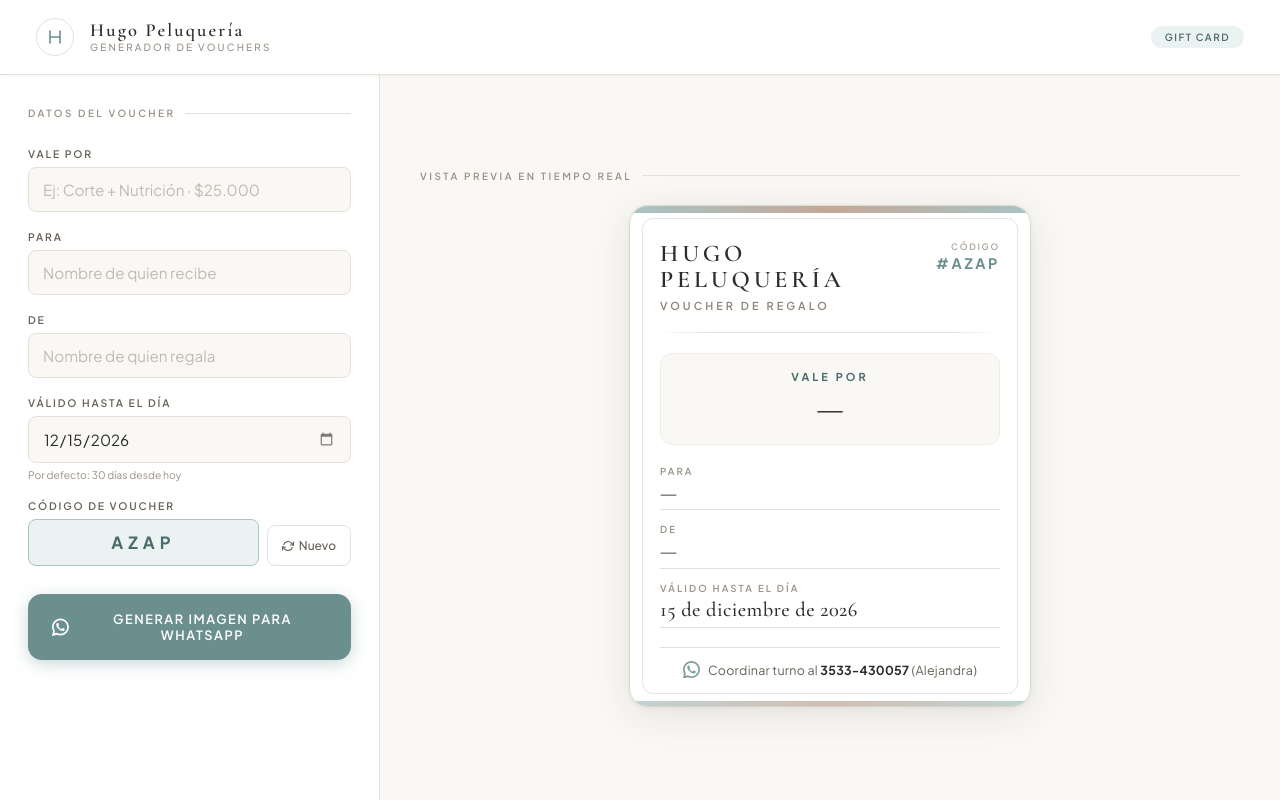
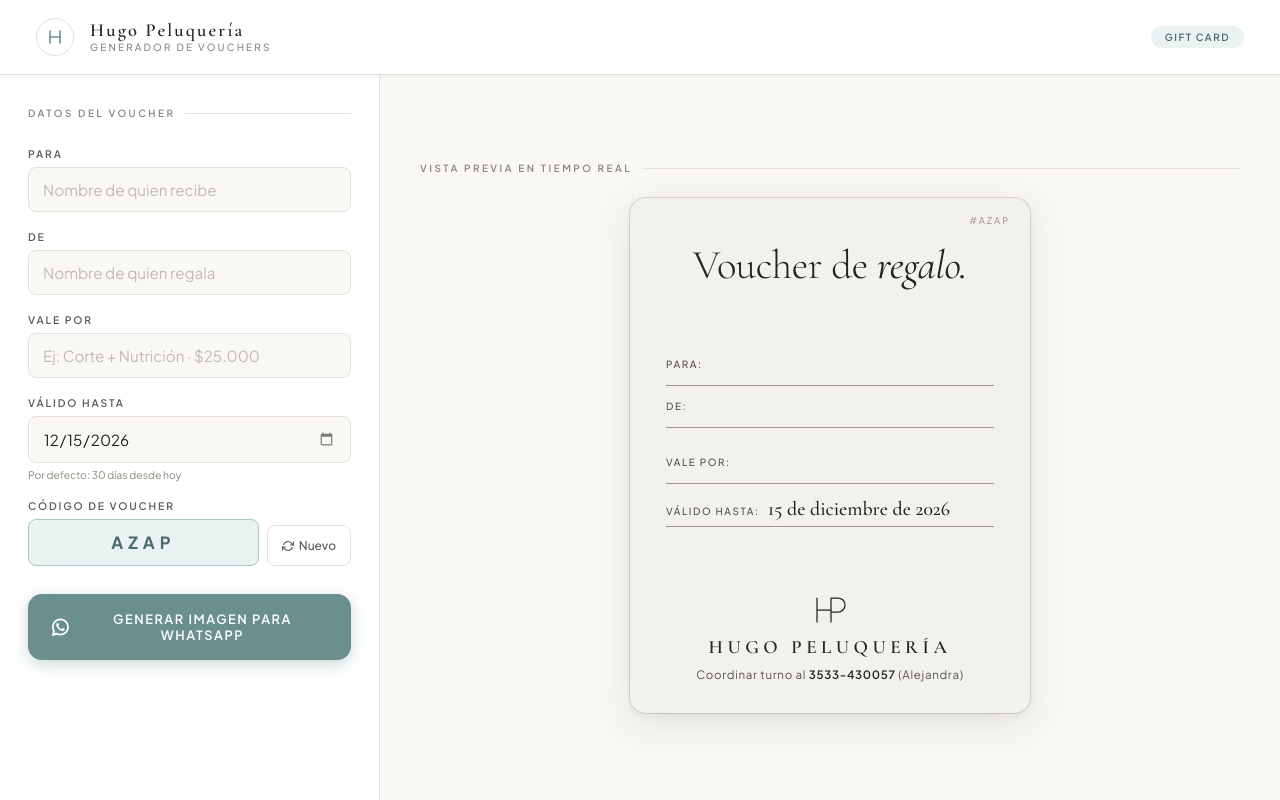
Before and after one commit to Maineromartin/vouchers-hugo-peluqueria, a plain HTML site: page index.html in a window 1280 px wide. Drawn offline with nearby package versions, Linux system fonts and the light colour scheme.

Commit message:
Mejora estetica

```diff
--- a/index.html
+++ b/index.html
@@ -7,7 +7,7 @@
   <meta name="description" content="Generá vouchers de regalo elegantes para Hugo Peluquería. Descargá en alta calidad para compartir por WhatsApp." />
   <link rel="preconnect" href="https://fonts.googleapis.com" />
   <link rel="preconnect" href="https://fonts.gstatic.com" crossorigin />
-  <link href="https://fonts.googleapis.com/css2?family=Cormorant+Garamond:ital,wght@0,400;0,500;0,600;1,400;1,500;1,600&family=Plus+Jakarta+Sans:wght@400;500;600;700&display=swap" rel="stylesheet" />
+  <link href="https://fonts.googleapis.com/css2?family=Cormorant+Garamond:ital,wght@0,300;0,400;0,500;0,600;1,300;1,400;1,500&family=Plus+Jakarta+Sans:wght@400;500;600;700&display=swap" rel="stylesheet" />
   <script src="https://cdnjs.cloudflare.com/ajax/libs/html2canvas/1.4.1/html2canvas.min.js"></script>
   <style>
     /* ══════════════════════════════════
@@ -16,37 +16,32 @@
     *, *::before, *::after { box-sizing: border-box; margin: 0; padding: 0; }
 
     :root {
-      /* Palette */
       --cream:       #FAF8F5;
+      --paper:       #F3F1EC;
       --white:       #FFFFFF;
       --border:      #E6E1D8;
-      --border-lt:   #EFECE8;
+      --line-ink:    #9C978E;
       --sage:        #6B8E8E;
       --sage-lt:     #A8C4C4;
       --sage-dk:     #4A6B6B;
-      --nude:        #A68A7B;
-      --nude-lt:     #C4A898;
-      --text:        #2C2C2C;
-      --text-mid:    #666056;
-      --text-soft:   #9A9188;
+      --text:        #262523;
+      --text-mid:    #5E5B55;
+      --text-soft:   #8C877E;
 
-      /* Accent */
       --accent:      #6B8E8E;
       --accent-lt:   #EAF2F2;
 
-      /* Shadows */
       --shadow-sm: 0 1px 4px rgba(44,44,44,.06);
       --shadow-md: 0 4px 20px rgba(44,44,44,.08), 0 1px 4px rgba(44,44,44,.04);
-      --shadow-lg: 0 8px 40px rgba(44,44,44,.1), 0 2px 8px rgba(44,44,44,.05);
+      --shadow-lg: 0 10px 36px rgba(38,37,35,.10), 0 2px 8px rgba(38,37,35,.05);
 
-      /* Radius */
       --r-sm: 8px;
       --r-md: 14px;
       --r-lg: 20px;
 
-      /* Voucher card dimensions (4:5 vertical mobile-friendly) */
+      /* Voucher card 4:5 vertical */
       --vc-w: 400px;
-      --vc-h: 500px;
+      --vc-h: 515px;
     }
 
     html { scroll-behavior: smooth; font-size: 16px; }
@@ -57,17 +52,6 @@
       color: var(--text);
       min-height: 100dvh;
       overflow-x: hidden;
-    }
-
-    body::before {
-      content: '';
-      position: fixed;
-      inset: 0;
-      background:
-        radial-gradient(ellipse 55% 35% at 15% 5%, rgba(107,142,142,.07) 0%, transparent 65%),
-        radial-gradient(ellipse 40% 40% at 90% 90%, rgba(166,138,123,.05) 0%, transparent 60%);
-      pointer-events: none;
-      z-index: 0;
     }
 
     /* ══════════════════════════════════
@@ -111,8 +95,6 @@
       flex-shrink: 0;
       background: var(--white);
     }
-
-    .header-monogram svg { display: block; }
 
     .header-info { display: flex; flex-direction: column; gap: 2px; }
 
@@ -262,7 +244,6 @@
       margin-top: -2px;
     }
 
-    /* Download button */
     .btn-download {
       position: relative;
       overflow: hidden;
@@ -331,213 +312,146 @@
     }
 
     /* ══════════════════════════════════
-       VOUCHER CARD (4:5 VERTICAL)
+       VOUCHER CARD (EDITORIAL MINIMAL)
     ══════════════════════════════════ */
     #voucher-card,
     .voucher-card-export {
       width: var(--vc-w);
       min-height: var(--vc-h);
-      background: #FFFFFF;
-      border-radius: 18px;
-      box-shadow: var(--shadow-lg), 0 0 0 1px rgba(230,225,216,.85);
+      background: var(--paper);
+      border-radius: 16px;
+      box-shadow: var(--shadow-lg), 0 0 0 1px rgba(218,213,204,.85);
       display: flex;
       flex-direction: column;
+      justify-content: space-between;
       flex-shrink: 0;
       overflow: hidden;
       position: relative;
+      padding: 38px 36px 30px;
+      color: var(--text);
       font-family: 'Plus Jakarta Sans', sans-serif;
     }
 
-    /* Inner frame inset */
-    #voucher-card::before,
-    .voucher-card-export::before {
-      content: '';
+    /* Discrete voucher code top-right */
+    .vc-code-corner {
       position: absolute;
-      inset: 12px;
-      border: 1px solid rgba(107,142,142,.22);
-      border-radius: 11px;
-      pointer-events: none;
-      z-index: 1;
+      top: 16px;
+      right: 20px;
+      font-size: .58rem;
+      font-weight: 500;
+      letter-spacing: .2em;
+      text-transform: uppercase;
+      color: #A6A197;
     }
 
-    /* Soft pastel top stripe */
-    .vc-stripe {
-      height: 7px;
-      background: linear-gradient(90deg, #A8C4C4 0%, #C4A898 50%, #A8C4C4 100%);
+    /* Top Title ("Voucher de regalo.") */
+    .vc-top {
+      text-align: center;
+      padding-top: 8px;
+      padding-bottom: 12px;
+    }
+
+    .vc-main-title {
+      font-family: 'Cormorant Garamond', serif;
+      font-size: 2.55rem;
+      font-weight: 300;
+      letter-spacing: -.01em;
+      color: #242321;
+      line-height: 1.05;
+    }
+
+    .vc-main-title em {
+      font-style: italic;
+      font-weight: 400;
+    }
+
+    /* Middle Form Lines (2 clean blocks like reference) */
+    .vc-middle {
+      display: flex;
+      flex-direction: column;
+      gap: 28px;
+      margin: 14px 0;
+    }
+
+    .vc-group {
+      display: flex;
+      flex-direction: column;
+      gap: 14px;
+    }
+
+    .vc-line-row {
+      display: flex;
+      align-items: baseline;
+      gap: 8px;
+      border-bottom: 1px solid var(--line-ink);
+      padding-bottom: 5px;
+      min-height: 28px;
+    }
+
+    .vc-line-label {
+      font-size: .62rem;
+      font-weight: 500;
+      letter-spacing: .16em;
+      text-transform: uppercase;
+      color: #55524C;
+      white-space: nowrap;
       flex-shrink: 0;
     }
 
-    .vc-body {
+    .vc-line-value {
+      font-family: 'Cormorant Garamond', serif;
+      font-size: 1.24rem;
+      font-weight: 500;
+      color: #1F1E1C;
+      line-height: 1.2;
+      word-break: break-word;
       flex: 1;
+    }
+
+    .vc-line-value.is-service {
+      font-size: 1.38rem;
+      font-weight: 600;
+      font-style: italic;
+    }
+
+    /* Bottom Footer (Monogram + Hugo Peluquería + Contacto) */
+    .vc-bottom {
       display: flex;
       flex-direction: column;
-      justify-content: space-between;
-      padding: 28px 30px 22px;
-      gap: 14px;
+      align-items: center;
+      text-align: center;
+      gap: 8px;
+      padding-top: 8px;
     }
 
-    /* Header area */
-    .vc-head {
-      display: flex;
-      align-items: flex-start;
-      justify-content: space-between;
-      gap: 10px;
-      flex-shrink: 0;
-    }
-
-    .vc-brand-name {
-      font-family: 'Cormorant Garamond', serif;
-      font-size: 1.5rem;
-      font-weight: 600;
-      letter-spacing: .16em;
-      color: #2C2C2C;
-      text-transform: uppercase;
-      line-height: 1.12;
-    }
-
-    .vc-voucher-label {
-      font-size: .68rem;
-      font-weight: 600;
-      letter-spacing: .28em;
-      text-transform: uppercase;
-      color: #8C8278;
-      margin-top: 5px;
-    }
-
-    .vc-code-badge {
-      display: flex;
-      flex-direction: column;
-      align-items: flex-end;
-      gap: 2px;
-      flex-shrink: 0;
-    }
-
-    .vc-code-label {
-      font-size: .55rem;
-      font-weight: 600;
-      letter-spacing: .2em;
-      text-transform: uppercase;
-      color: #A8A096;
-    }
-
-    .vc-code-val {
-      font-size: .9rem;
-      font-weight: 700;
-      letter-spacing: .18em;
-      color: #6B8E8E;
-      font-family: 'Plus Jakarta Sans', sans-serif;
-    }
-
-    /* Divider */
-    .vc-hr {
-      width: 100%;
-      height: 1px;
-      background: linear-gradient(90deg, transparent, #E6E1D8 15%, #E6E1D8 85%, transparent);
-      flex-shrink: 0;
-    }
-
-    /* Vale por — hero block */
-    .vc-vale-box {
-      background: #FAF8F5;
-      border: 1px solid #EFECE8;
-      border-radius: 12px;
-      padding: 16px 18px;
-      text-align: center;
-      flex-shrink: 0;
-    }
-
-    .vc-vale-label {
-      font-size: .68rem;
-      font-weight: 700;
-      letter-spacing: .28em;
-      text-transform: uppercase;
-      color: var(--sage-dk);
-      margin-bottom: 6px;
-    }
-
-    .vc-service {
-      font-family: 'Cormorant Garamond', serif;
-      font-size: 2.05rem;
-      font-weight: 600;
-      font-style: italic;
-      color: #2C2C2C;
-      line-height: 1.18;
-      min-height: 2.4rem;
-      word-break: break-word;
-    }
-
-    /* Recipients stacked cleanly so text is large & never cramped */
-    .vc-fields {
-      display: flex;
-      flex-direction: column;
-      gap: 13px;
-    }
-
-    .vc-field {
-      display: flex;
-      flex-direction: column;
-      gap: 3px;
-    }
-
-    .vc-field-label {
-      font-size: .6rem;
-      font-weight: 600;
-      letter-spacing: .22em;
-      text-transform: uppercase;
-      color: #9A9188;
-    }
-
-    .vc-field-val {
-      font-family: 'Cormorant Garamond', serif;
-      font-size: 1.28rem;
-      font-weight: 500;
-      color: #2C2C2C;
-      letter-spacing: .02em;
-      word-break: break-word;
-      border-bottom: 1px solid #E6E1D8;
-      padding-bottom: 4px;
-      min-height: 1.65rem;
-      line-height: 1.25;
-    }
-
-    /* Footer */
-    .vc-footer {
-      border-top: 1px solid #E6E1D8;
-      padding-top: 13px;
+    .vc-monogram {
       display: flex;
       align-items: center;
       justify-content: center;
-      gap: 8px;
-      flex-shrink: 0;
+      margin-bottom: 2px;
     }
 
-    .vc-footer-icon {
-      width: 17px;
-      height: 17px;
-      flex-shrink: 0;
-      opacity: .85;
+    .vc-salon-name {
+      font-family: 'Cormorant Garamond', serif;
+      font-size: 1.18rem;
+      font-weight: 600;
+      letter-spacing: .24em;
+      text-transform: uppercase;
+      color: #242321;
+      line-height: 1.2;
     }
 
-    .vc-footer-text {
-      font-size: .78rem;
+    .vc-contact {
+      font-size: .72rem;
       font-weight: 400;
-      letter-spacing: .02em;
-      color: #666056;
-      text-align: center;
-      line-height: 1.35;
+      letter-spacing: .06em;
+      color: #55524C;
+      line-height: 1.4;
     }
 
-    .vc-footer-text strong {
-      font-weight: 700;
-      color: #2C2C2C;
-    }
-
-    /* Bottom stripe */
-    .vc-stripe-bottom {
-      height: 5px;
-      background: linear-gradient(90deg, #A8C4C4 0%, #C4A898 50%, #A8C4C4 100%);
-      flex-shrink: 0;
-      opacity: .75;
+    .vc-contact strong {
+      font-weight: 600;
+      color: #242321;
     }
 
     /* ══════════════════════════════════
@@ -765,6 +679,10 @@
         --vc-w: min(92vw, 400px);
         --vc-h: auto;
       }
+
+      #voucher-card {
+        padding: 34px 26px 26px;
+      }
     }
   </style>
 </head>
@@ -793,11 +711,6 @@
     <div class="fields">
 
       <div class="field">
-        <label for="f-servicio">Vale por</label>
-        <input id="f-servicio" type="text" placeholder="Ej: Corte + Nutrición · $25.000" autocomplete="off" />
-      </div>
-
-      <div class="field">
         <label for="f-para">Para</label>
         <input id="f-para" type="text" placeholder="Nombre de quien recibe" autocomplete="off" />
       </div>
@@ -808,7 +721,12 @@
       </div>
 
       <div class="field">
-        <label for="f-valido">Válido hasta el día</label>
+        <label for="f-servicio">Vale por</label>
+        <input id="f-servicio" type="text" placeholder="Ej: Corte + Nutrición · $25.000" autocomplete="off" />
+      </div>
+
+      <div class="field">
+        <label for="f-valido">Válido hasta</label>
         <input id="f-valido" type="date" />
         <span class="field-hint">Por defecto: 30 días desde hoy</span>
       </div>
@@ -833,7 +751,7 @@
     <button class="btn-download" id="btn-download">
       <svg width="18" height="18" viewBox="0 0 24 24" fill="currentColor" xmlns="http://www.w3.org/2000/svg">
         <path d="M17.472 14.382c-.297-.149-1.758-.867-2.03-.967-.273-.099-.471-.148-.67.15-.197.297-.767.966-.94 1.164-.173.199-.347.223-.644.075-.297-.15-1.255-.463-2.39-1.475-.883-.788-1.48-1.761-1.653-2.059-.173-.297-.018-.458.13-.606.134-.133.298-.347.446-.52.149-.174.198-.298.298-.497.099-.198.05-.371-.025-.52-.075-.149-.669-1.612-.916-2.207-.242-.579-.487-.5-.669-.51-.173-.008-.371-.01-.57-.01-.198 0-.52.074-.792.372-.272.297-1.04 1.016-1.04 2.479 0 1.462 1.065 2.875 1.213 3.074.149.198 2.096 3.2 5.077 4.487.709.306 1.262.489 1.694.625.712.227 1.36.195 1.871.118.571-.085 1.758-.719 2.006-1.413.248-.694.248-1.289.173-1.413-.074-.124-.272-.198-.57-.347z"/>
-        <path d="M12 0C5.374 0 0 5.373 0 12c0 2.117.549 4.107 1.504 5.838L.057 23.986c-.047.187.009.385.148.52a.564.564 0 0 0 .392.158c.054 0 .108-.007.162-.022l6.284-1.65A11.95 11.95 0 0 0 12 24c6.627 0 12-5.373 12-12S18.628 0 12 0zm0 21.6a9.57 9.57 0 0 1-4.845-1.311l-.347-.206-3.6.945.962-3.516-.226-.362A9.572 9.572 0 0 1 2.4 12c0-5.293 4.307-9.6 9.6-9.6 5.293 0 9.6 4.307 9.6 9.6 0 5.292-4.307 9.6-9.6 9.6z"/>
+        <path d="M12 0C5.374 0 0 5.373 0 12c0 2.117.549 4.107 1.504 5.838L.057 23.986a.564.564 0 0 0 .54.676c.054 0 .108-.007.162-.022l6.284-1.65A11.95 11.95 0 0 0 12 24c6.627 0 12-5.373 12-12S18.628 0 12 0zm0 21.6a9.57 9.57 0 0 1-4.845-1.311l-.347-.206-3.6.945.962-3.516-.226-.362A9.572 9.572 0 0 1 2.4 12c0-5.293 4.307-9.6 9.6-9.6 5.293 0 9.6 4.307 9.6 9.6 0 5.292-4.307 9.6-9.6 9.6z"/>
       </svg>
       Generar imagen para WhatsApp
     </button>
@@ -845,62 +763,53 @@
 
     <div class="voucher-wrapper">
 
-      <!-- ════ VOUCHER CARD (4:5 vertical) ════ -->
+      <!-- ════ VOUCHER CARD (EDITORIAL MINIMAL) ════ -->
       <div id="voucher-card">
-        <div class="vc-stripe"></div>
+        <div class="vc-code-corner" id="vc-codigo">#A1B2</div>
 
-        <div class="vc-body">
+        <!-- Top: Voucher de regalo. -->
+        <div class="vc-top">
+          <h2 class="vc-main-title">Voucher de <em>regalo.</em></h2>
+        </div>
 
-          <!-- Head: brand + code -->
-          <div class="vc-head">
-            <div class="vc-title-block">
-              <div class="vc-brand-name">Hugo Peluquería</div>
-              <div class="vc-voucher-label">Voucher de Regalo</div>
+        <!-- Middle: 2 blocks with hairline rules -->
+        <div class="vc-middle">
+          <div class="vc-group">
+            <div class="vc-line-row">
+              <span class="vc-line-label">Para:</span>
+              <span class="vc-line-value" id="vc-para"></span>
             </div>
-            <div class="vc-code-badge">
-              <span class="vc-code-label">Código</span>
-              <span class="vc-code-val" id="vc-codigo">—</span>
+            <div class="vc-line-row">
+              <span class="vc-line-label">De:</span>
+              <span class="vc-line-value" id="vc-de"></span>
             </div>
           </div>
 
-          <div class="vc-hr"></div>
-
-          <!-- Vale por -->
-          <div class="vc-vale-box">
-            <div class="vc-vale-label">Vale por</div>
-            <div class="vc-service" id="vc-servicio">—</div>
-          </div>
-
-          <!-- Fields stacked -->
-          <div class="vc-fields">
-            <div class="vc-field">
-              <span class="vc-field-label">Para</span>
-              <span class="vc-field-val" id="vc-para">—</span>
+          <div class="vc-group">
+            <div class="vc-line-row">
+              <span class="vc-line-label">Vale por:</span>
+              <span class="vc-line-value is-service" id="vc-servicio"></span>
             </div>
-            <div class="vc-field">
-              <span class="vc-field-label">De</span>
-              <span class="vc-field-val" id="vc-de">—</span>
-            </div>
-            <div class="vc-field">
-              <span class="vc-field-label">Válido hasta el día</span>
-              <span class="vc-field-val" id="vc-valido">—</span>
+            <div class="vc-line-row">
+              <span class="vc-line-label">Válido hasta:</span>
+              <span class="vc-line-value" id="vc-valido"></span>
             </div>
           </div>
-
-          <!-- Footer -->
-          <div class="vc-footer">
-            <svg class="vc-footer-icon" viewBox="0 0 24 24" fill="#6B8E8E" xmlns="http://www.w3.org/2000/svg">
-              <path d="M17.472 14.382c-.297-.149-1.758-.867-2.03-.967-.273-.099-.471-.148-.67.15-.197.297-.767.966-.94 1.164-.173.199-.347.223-.644.075-.297-.15-1.255-.463-2.39-1.475-.883-.788-1.48-1.761-1.653-2.059-.173-.297-.018-.458.13-.606.134-.133.298-.347.446-.52.149-.174.198-.298.298-.497.099-.198.05-.371-.025-.52-.075-.149-.669-1.612-.916-2.207-.242-.579-.487-.5-.669-.51-.173-.008-.371-.01-.57-.01-.198 0-.52.074-.792.372-.272.297-1.04 1.016-1.04 2.479 0 1.462 1.065 2.875 1.213 3.074.149.198 2.096 3.2 5.077 4.487.709.306 1.262.489 1.694.625.712.227 1.36.195 1.871.118.571-.085 1.758-.719 2.006-1.413.248-.694.248-1.289.173-1.413-.074-.124-.272-.198-.57-.347z"/>
-              <path d="M12 0C5.374 0 0 5.373 0 12c0 2.117.549 4.107 1.504 5.838L.057 23.986a.564.564 0 0 0 .54.676c.054 0 .108-.007.162-.022l6.284-1.65A11.95 11.95 0 0 0 12 24c6.627 0 12-5.373 12-12S18.628 0 12 0zm0 21.6a9.57 9.57 0 0 1-4.845-1.311l-.347-.206-3.6.945.962-3.516-.226-.362A9.572 9.572 0 0 1 2.4 12c0-5.293 4.307-9.6 9.6-9.6 5.293 0 9.6 4.307 9.6 9.6 0 5.292-4.307 9.6-9.6 9.6z"/>
-            </svg>
-            <div class="vc-footer-text">
-              Coordinar turno al <strong>3533-430057</strong> (Alejandra)
-            </div>
-          </div>
-
         </div>
 
-        <div class="vc-stripe-bottom"></div>
+        <!-- Bottom: Monogram + Hugo Peluquería + Contacto -->
+        <div class="vc-bottom">
+          <div class="vc-monogram">
+            <!-- Thin architectural HP monogram -->
+            <svg width="42" height="32" viewBox="0 0 42 32" fill="none" xmlns="http://www.w3.org/2000/svg">
+              <path d="M8 4V28M22 4V28M8 16H22M22 4H29C32.866 4 36 7.13401 36 11C36 14.866 32.866 18 29 18H22" stroke="#242321" stroke-width="1.25" stroke-linecap="round" stroke-linejoin="round"/>
+            </svg>
+          </div>
+          <div class="vc-salon-name">Hugo Peluquería</div>
+          <div class="vc-contact">
+            Coordinar turno al <strong>3533-430057</strong> (Alejandra)
+          </div>
+        </div>
       </div>
       <!-- ════ END VOUCHER CARD ════ -->
 
@@ -956,7 +865,7 @@
   }
 
   function formatDate(val) {
-    if (!val) return '—';
+    if (!val) return '';
     var parts = val.split('-');
     var y = parts[0];
     var m = parseInt(parts[1], 10);
@@ -988,12 +897,12 @@
 
   /* ── Sync card in real time ── */
   function syncCard() {
-    document.getElementById('vc-para').textContent     = fPara.value.trim()  || '—';
-    document.getElementById('vc-de').textContent       = fDe.value.trim()    || '—';
-    document.getElementById('vc-servicio').textContent = fSrv.value.trim()   || '—';
+    document.getElementById('vc-para').textContent     = fPara.value.trim();
+    document.getElementById('vc-de').textContent       = fDe.value.trim();
+    document.getElementById('vc-servicio').textContent = fSrv.value.trim();
     document.getElementById('vc-valido').textContent   = formatDate(fValido.value);
     var code = fCodigo.value.trim().toUpperCase();
-    document.getElementById('vc-codigo').textContent   = code ? '#' + code : '—';
+    document.getElementById('vc-codigo').textContent   = code ? '#' + code : '';
   }
 
   fCodigo.addEventListener('input', function () {
@@ -1114,7 +1023,6 @@
       });
     });
 
-    // Fixed 4:5 portrait width (400px) matching 16px root rem so fonts stay huge and proportional
     var EXPORT_W = 400;
     var wrapper  = document.createElement('div');
     wrapper.style.cssText =
@@ -1124,9 +1032,10 @@
     clone.removeAttribute('id');
     clone.className = 'voucher-card-export';
     clone.style.cssText =
-      'width:' + EXPORT_W + 'px;min-height:500px;height:auto;' +
-      'transform:none;border-radius:18px;overflow:hidden;box-shadow:none;' +
-      'background:#FFFFFF;display:flex;flex-direction:column;position:relative;';
+      'width:' + EXPORT_W + 'px;min-height:515px;height:auto;' +
+      'transform:none;border-radius:16px;overflow:hidden;box-shadow:none;' +
+      'background:#F3F1EC;display:flex;flex-direction:column;justify-content:space-between;' +
+      'position:relative;padding:38px 36px 30px;';
     wrapper.appendChild(clone);
     document.body.appendChild(wrapper);
 
@@ -1137,7 +1046,7 @@
         scale: 3,
         useCORS: true,
         allowTaint: true,
-        backgroundColor: '#FFFFFF',
+        backgroundColor: '#F3F1EC',
         x: 0,
         y: 0,
         scrollX: 0,
```
